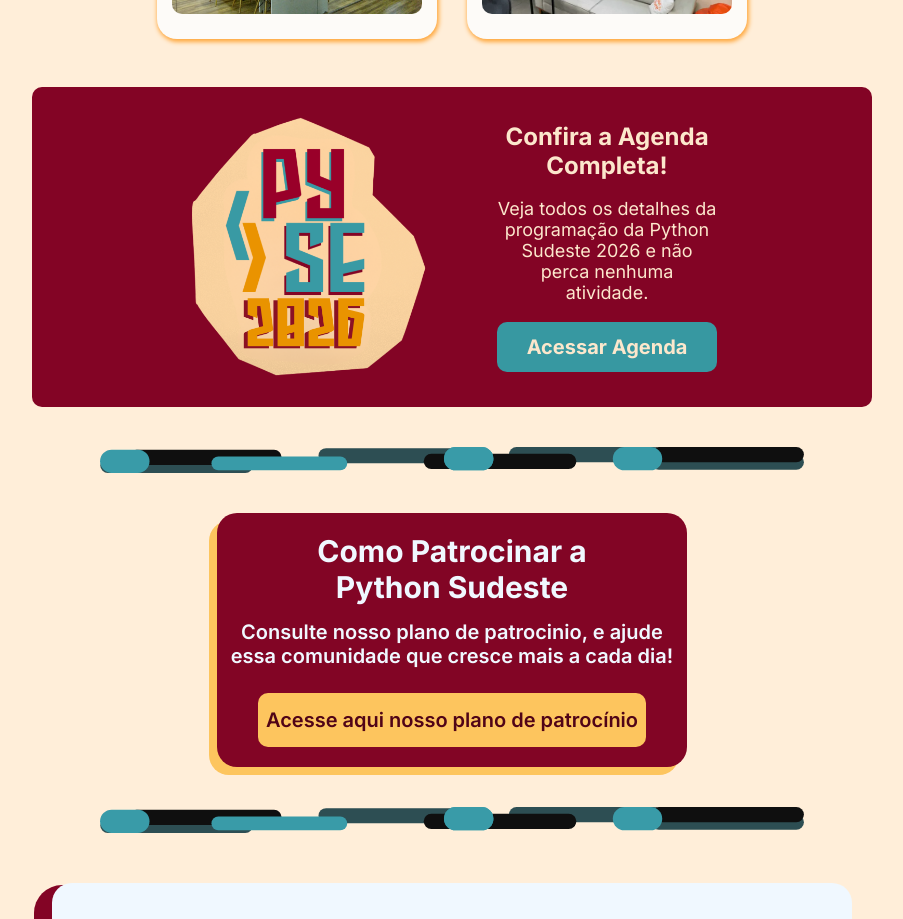
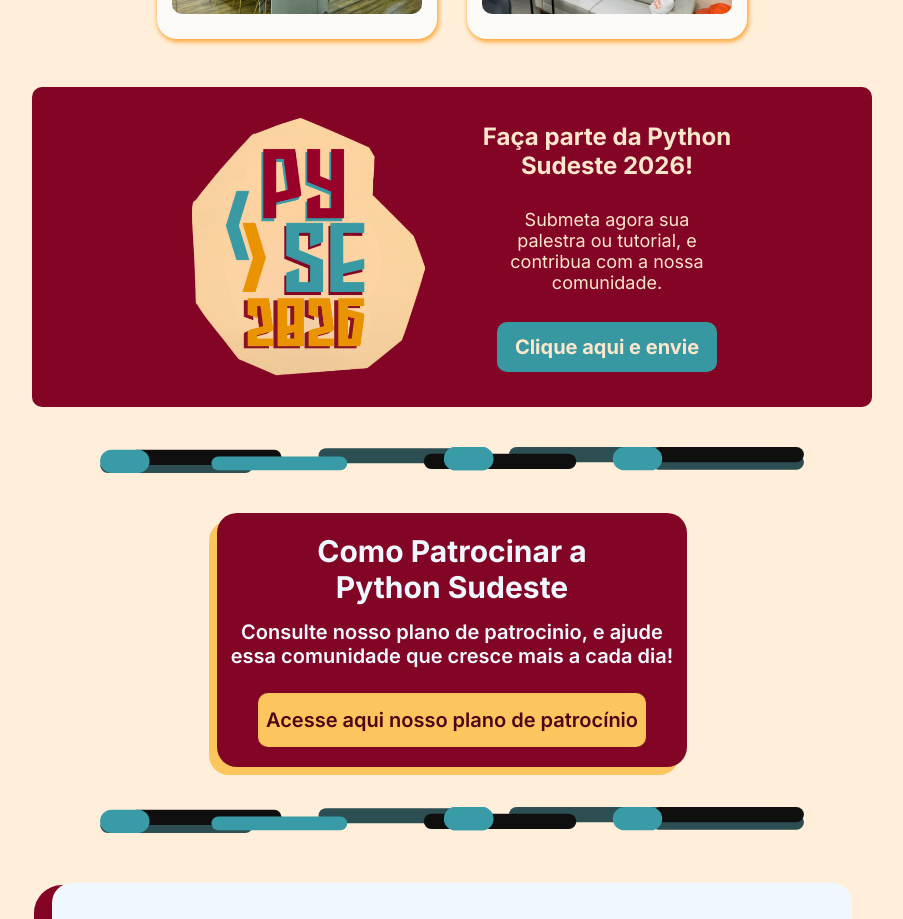
Before and after one commit to pythonsudeste/Site-PySE2026, a React (Vite) app: page / in a window 1280 px wide. Shown: the part 1860-2779 px from the top of the page, without its empty margins (188-1091 px from the left). Built offline with nearby package versions, Linux system fonts and the light colour scheme.

Commit message:
Subindo alteração para ativar a submissão de palestras

```diff
--- a/src/pages/home/sections/Section4.jsx
+++ b/src/pages/home/sections/Section4.jsx
@@ -8,9 +8,14 @@ export default function Section4() {
             <div className='Section4-itens'>
                 <img src={img} alt="Logo da python sudeste" />
                 <div className='Section4-itens-texto'>
-                    <h4>Confira a Agenda Completa!</h4>
-                    <p>Veja todos os detalhes da programação da Python Sudeste 2026 e não perca nenhuma atividade.</p>
-                    <Link to="/"><button>Acessar Agenda</button></Link>
+                    {/* <h4>Confira a Agenda Completa!</h4> */}
+                    <h4>Faça parte da Python Sudeste 2026!</h4>
+                    {/* <p>Veja todos os detalhes da programação da Python Sudeste 2026 e não perca nenhuma atividade.</p> */}
+                    <p>Submeta agora sua palestra ou tutorial, e contribua com a nossa comunidade.</p>
+                    {/* <Link to="/"><button>Acessar Agenda</button></Link> */}
+                    <a href="https://talks.python.org.br/pysul2026/cfp" target='_blank'>
+                        <button>Clique aqui e envie</button>
+                    </a>
                 </div>
             </div>
         </div>
```
